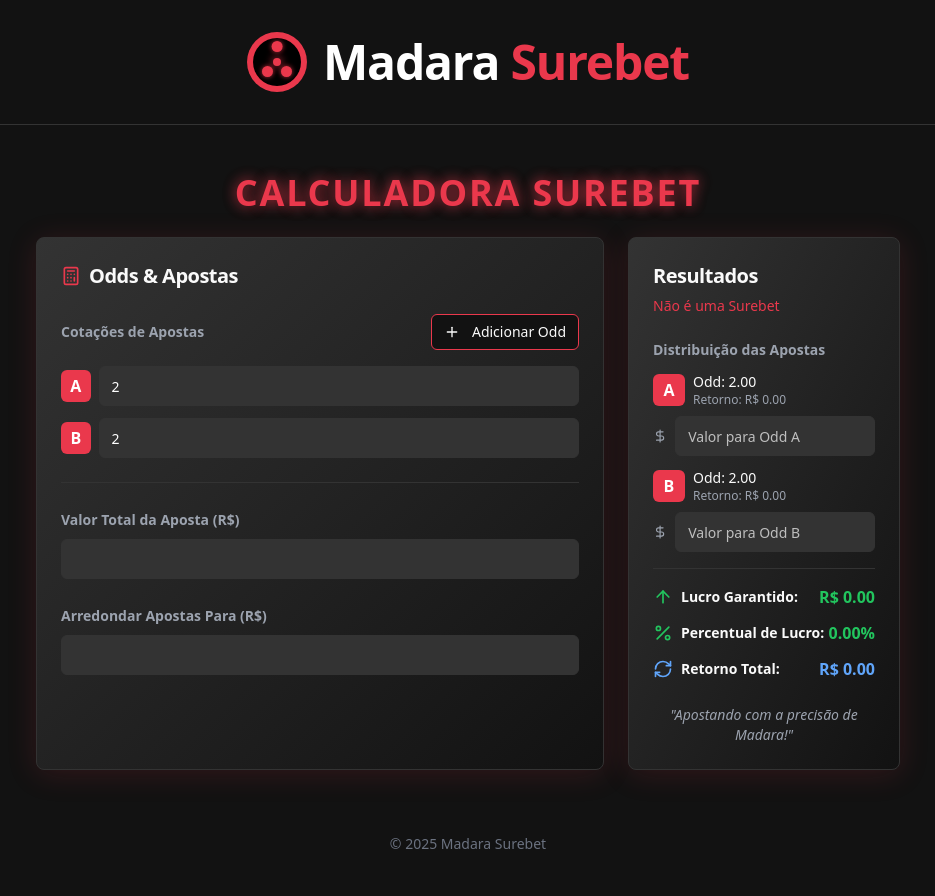
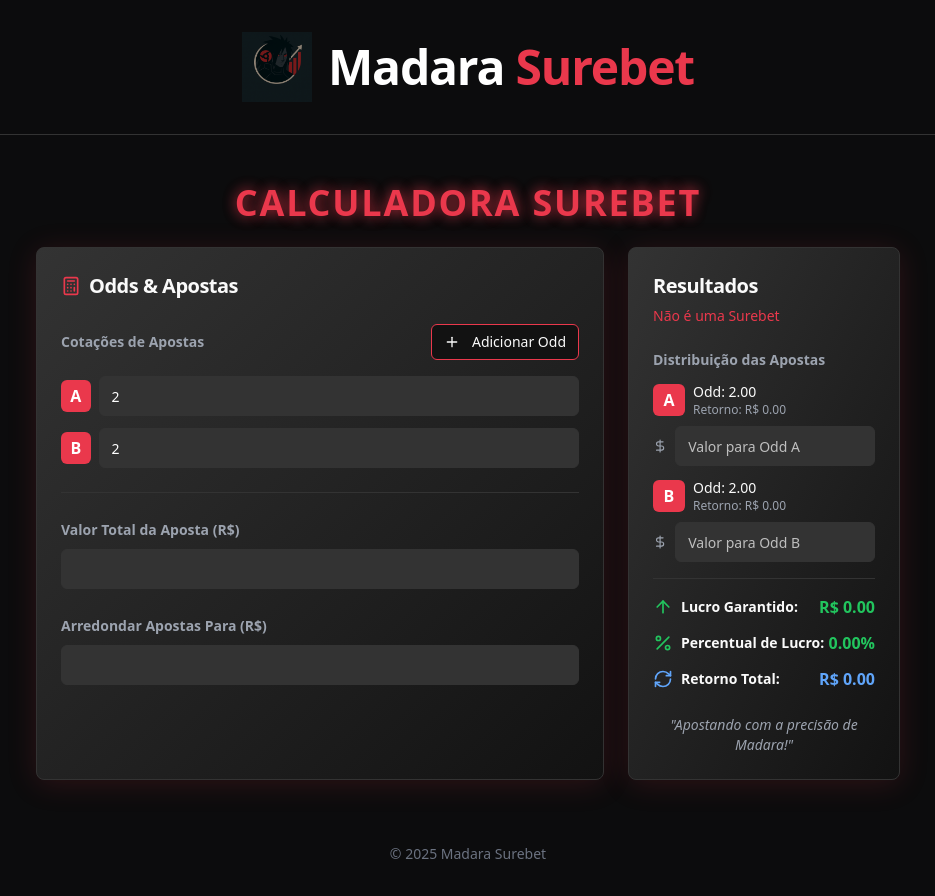
Before and after one commit to kaiofabio2/Calculadora_Madara_Surebet, a React (Vite) app: page / in a window 1280 px wide. Shown: the whole page, without its empty margins (172-1107 px from the left). Built offline with nearby package versions, Linux system fonts and the light colour scheme.

Commit message:
feat: Update header with new logo and background
Replaced the existing logo with a new image and updated the background color.

```diff
--- /dev/null
+++ b/src/components/MadaraLogo.tsx
@@ -0,0 +1,31 @@
+
+import React from 'react';
+import { cn } from '@/lib/utils';
+
+interface MadaraLogoProps {
+  className?: string;
+  size?: number;
+}
+
+const MadaraLogo: React.FC<MadaraLogoProps> = ({
+  className,
+  size = 60
+}) => {
+  return (
+    <div
+      className={cn(
+        "relative",
+        className
+      )}
+      style={{ width: size, height: size }}
+    >
+      <img
+        src="/lovable-uploads/5cfa7573-4c6a-4a9b-b585-51601da36925.png"
+        alt="Madara Logo"
+        className="w-full h-full object-contain"
+      />
+    </div>
+  );
+};
+
+export default MadaraLogo;
--- a/src/index.css
+++ b/src/index.css
@@ -1,4 +1,3 @@
-
 @tailwind base;
 @tailwind components;
 @tailwind utilities;
@@ -52,7 +51,7 @@
   }
 
   body {
-    @apply bg-uchiha-black text-foreground;
+    @apply bg-[#0C0C0D] text-foreground;
     background-image:
       radial-gradient(circle at 100px 100px, rgba(234, 56, 76, 0.05) 0%, rgba(0, 0, 0, 0) 20%),
       radial-gradient(circle at calc(100% - 100px) 200px, rgba(234, 56, 76, 0.05) 0%, rgba(0, 0, 0, 0) 25%);
--- a/src/pages/Index.tsx
+++ b/src/pages/Index.tsx
@@ -1,16 +1,16 @@
 
 import React from 'react';
 import SurebetCalculator from '@/components/SurebetCalculator';
-import SharinganLogo from '@/components/SharinganLogo';
+import MadaraLogo from '@/components/MadaraLogo';
 import { Separator } from '@/components/ui/separator';
 
 const Index = () => {
   return (
-    <div className="min-h-screen bg-uchiha-black py-8 px-4">
+    <div className="min-h-screen bg-[#0C0C0D] py-8 px-4">
       <div className="max-w-7xl mx-auto">
         {/* Header */}
         <div className="flex justify-center items-center mb-8">
-          <SharinganLogo className="mr-4" />
+          <MadaraLogo className="mr-4" size={70} />
           <div>
             <h1 className="text-4xl md:text-5xl font-bold text-white tracking-tight">
               Madara <span className="text-uchiha-red">Surebet</span>
--- a/tailwind.config.ts
+++ b/tailwind.config.ts
@@ -1,4 +1,3 @@
-
 import type { Config } from "tailwindcss";
 
 export default {
@@ -68,6 +67,9 @@ export default {
 					red: '#ea384c',
 					darkRed: '#a21b29',
 					gray: '#333333',
+				},
+				madara: {
+					dark: '#0C0C0D'
 				}
 			},
 			borderRadius: {
```
Also changed, not shown: public/lovable-uploads/5cfa7573-4c6a-4a9b-b585-51601da36925.png (added).
